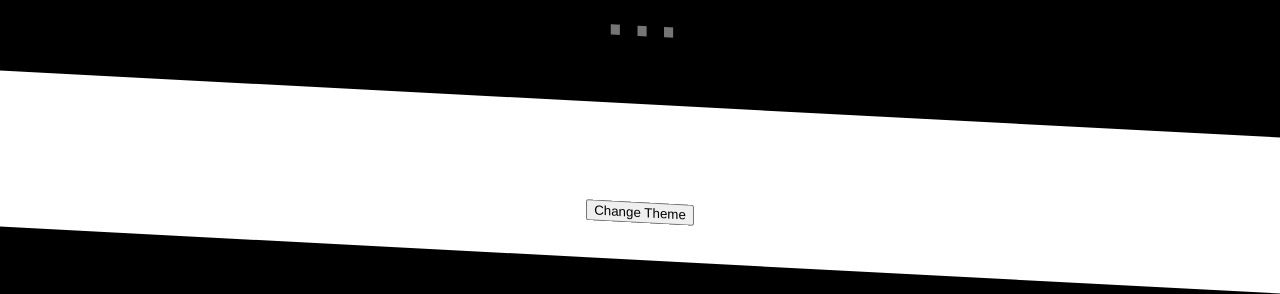
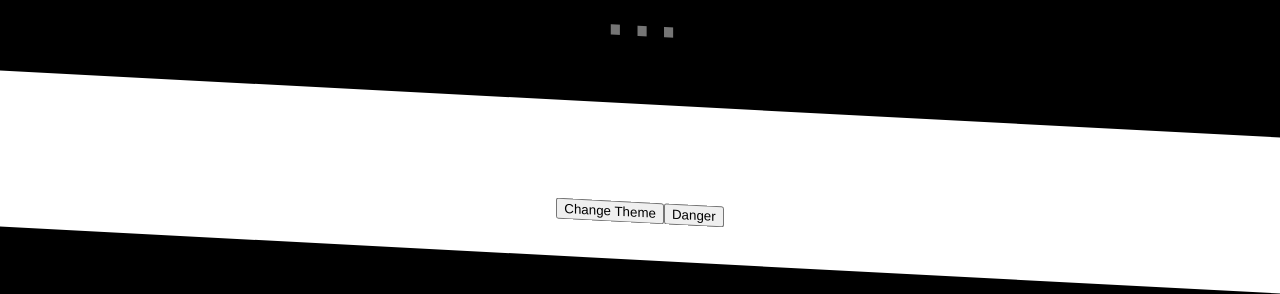
Before and after one commit to maxburkhardt/flazh, a React (Create React App) app: page / in a window 1280 px wide. Shown: the part 506-800 px from the top of the page. Built offline with nearby package versions, Linux system fonts and the light colour scheme.

Commit message:
Playing around with animations (themes now slightly broken)

```diff
--- a/package.json
+++ b/package.json
@@ -5,6 +5,7 @@
   "dependencies": {
     "@emotion/react": "^11.10.6",
     "@emotion/styled": "^11.10.6",
+    "@react-spring/web": "^9.7.1",
     "@testing-library/jest-dom": "^5.16.5",
     "@testing-library/react": "^13.4.0",
     "@testing-library/user-event": "^13.5.0",
--- a/src/GameContainer.tsx
+++ b/src/GameContainer.tsx
@@ -1,5 +1,6 @@
 /** @jsxImportSource @emotion/react */
 import { css, useTheme, Theme } from "@emotion/react";
+import { useState } from "react";
 import DisplayCard from "./components/DisplayCard";
 import InputCard from "./components/InputCard";
 import { day } from "./theme";
@@ -17,13 +18,27 @@ function GameContainer({ updateTheme }: Props) {
     height: 100vh;
     overflow: auto;
   `;
+  const [displayColor, setDisplayColor] = useState(
+    theme.colors.displayBackground
+  );
   return (
     <div css={style}>
-      <DisplayCard>你好</DisplayCard>
-      <DisplayCard>我是中国人</DisplayCard>
+      <DisplayCard color={displayColor}>你好</DisplayCard>
+      <DisplayCard color={displayColor}>我是中国人</DisplayCard>
       <InputCard lang="zh-Hans" />
-      <DisplayCard>
+      <DisplayCard color={displayColor}>
         <button onClick={() => updateTheme(day)}>Change Theme</button>
+        <button
+          onClick={() => {
+            setDisplayColor(theme.colors.danger);
+            setTimeout(
+              () => setDisplayColor(theme.colors.displayBackground),
+              1000
+            );
+          }}
+        >
+          Danger
+        </button>
       </DisplayCard>
     </div>
   );
--- a/src/components/DisplayCard.tsx
+++ b/src/components/DisplayCard.tsx
@@ -1,12 +1,32 @@
 /** @jsxImportSource @emotion/react */
 import { css, useTheme } from "@emotion/react";
+import { useSpring, animated } from "@react-spring/web";
+import { useEffect, useRef } from "react";
 
 export type Props = {
+  color: string;
   children?: React.ReactNode;
 };
 
-function DisplayCard({ children }: Props) {
+function DisplayCard({ color, children }: Props) {
   const theme = useTheme();
+  const [springs, api] = useSpring(() => ({
+    from: { backgroundColor: theme.colors.displayBackground },
+  }));
+  const priorColor = useRef(theme.colors.displayBackground);
+  useEffect(() => {
+    if (priorColor.current !== color) {
+      api.start({
+        from: {
+          backgroundColor: priorColor.current,
+        },
+        to: {
+          backgroundColor: color,
+        },
+      });
+      priorColor.current = color;
+    }
+  }, [color, api]);
   const cardStyle = css`
     text-align: center;
     font-size: 72pt;
@@ -16,7 +36,11 @@ function DisplayCard({ children }: Props) {
     background-color: ${theme.colors.displayBackground};
     color: ${theme.colors.displayForeground};
   `;
-  return <div css={cardStyle}>{children}</div>;
+  return (
+    <animated.div css={cardStyle} style={{ ...springs }}>
+      {children}
+    </animated.div>
+  );
 }
 
 export default DisplayCard;
```
Also changed, not shown: 1 other file (tests, documents, lock files or other folders).
